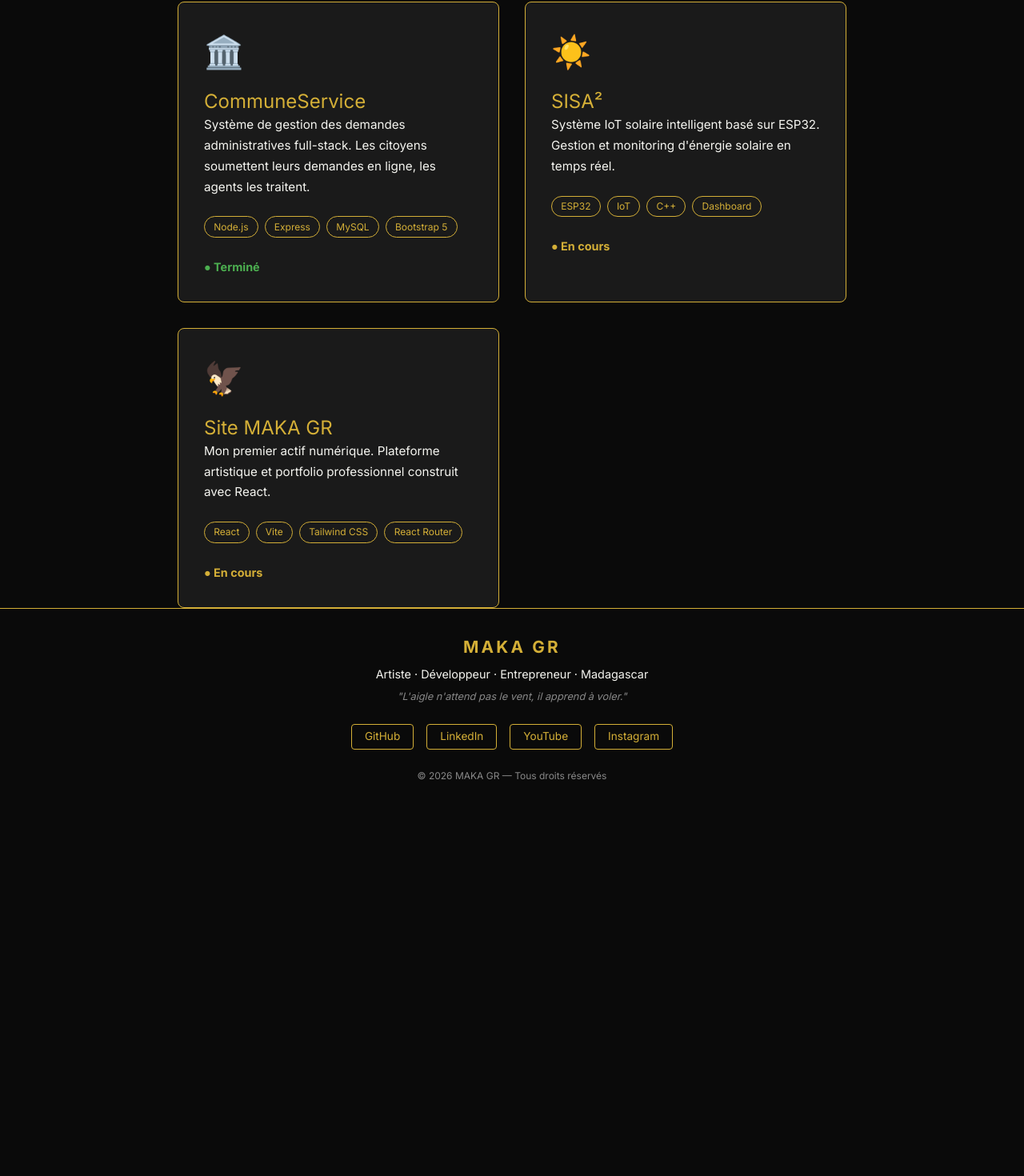
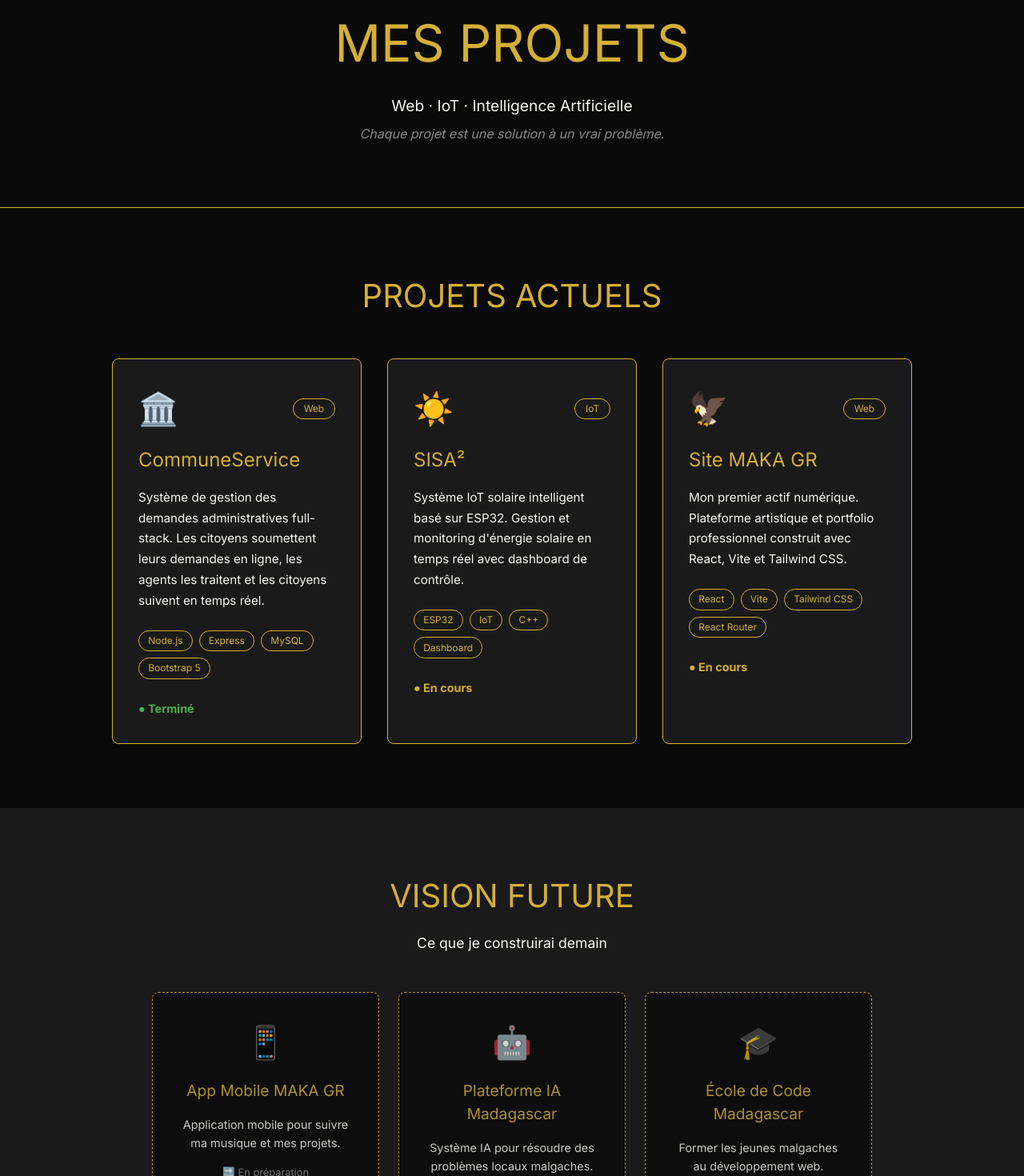
Before and after one commit to andrianasolofacrino-ops/maka-gr, a React (Vite) app: page /projects in a window 1280 px wide. Shown: the part 143-1613 px from the top of the page at 80% size. Before the commit the page ends 1154 px from the top, so only its background shows below. Built offline with nearby package versions, Linux system fonts and the light colour scheme.

Commit message:
Projects page complete - vision future MAKA GR

```diff
--- a/src/pages/Projects.jsx
+++ b/src/pages/Projects.jsx
@@ -2,47 +2,76 @@ function Projects() {
   const projets = [
     {
       nom: 'CommuneService',
-      description: 'Système de gestion des demandes administratives full-stack. Les citoyens soumettent leurs demandes en ligne, les agents les traitent.',
+      description: 'Système de gestion des demandes administratives full-stack. Les citoyens soumettent leurs demandes en ligne, les agents les traitent et les citoyens suivent en temps réel.',
       stack: ['Node.js', 'Express', 'MySQL', 'Bootstrap 5'],
       statut: 'Terminé',
-      emoji: '🏛️'
+      emoji: '🏛️',
+      categorie: 'Web'
     },
     {
       nom: 'SISA²',
-      description: "Système IoT solaire intelligent basé sur ESP32. Gestion et monitoring d'énergie solaire en temps réel.",
+      description: "Système IoT solaire intelligent basé sur ESP32. Gestion et monitoring d'énergie solaire en temps réel avec dashboard de contrôle.",
       stack: ['ESP32', 'IoT', 'C++', 'Dashboard'],
       statut: 'En cours',
-      emoji: '☀️'
+      emoji: '☀️',
+      categorie: 'IoT'
     },
     {
       nom: 'Site MAKA GR',
-      description: 'Mon premier actif numérique. Plateforme artistique et portfolio professionnel construit avec React.',
+      description: 'Mon premier actif numérique. Plateforme artistique et portfolio professionnel construit avec React, Vite et Tailwind CSS.',
       stack: ['React', 'Vite', 'Tailwind CSS', 'React Router'],
       statut: 'En cours',
-      emoji: '🦅'
+      emoji: '🦅',
+      categorie: 'Web'
     },
   ]
 
+  const futurs = [
+    { titre: 'App Mobile MAKA GR', description: 'Application mobile pour suivre ma musique et mes projets.', emoji: '📱' },
+    { titre: 'Plateforme IA Madagascar', description: 'Système IA pour résoudre des problèmes locaux malgaches.', emoji: '🤖' },
+    { titre: 'École de Code Madagascar', description: 'Former les jeunes malgaches au développement web.', emoji: '🎓' },
+  ]
+
   return (
-    <div className="bg-[#0A0A0A] min-h-screen py-16" style={{ display: 'flex', flexDirection: 'column', alignItems: 'center' }}>
+    <div style={{ backgroundColor: '#0A0A0A', minHeight: '100vh' }}>
 
-      <h1 className="text-[#D4AF37] text-5xl text-center mb-4">
+      {/* HERO */}
+      <div style={{ padding: '5rem 2rem', textAlign: 'center', borderBottom: '1px solid #D4AF37' }}>
+        <h1 style={{ color: '#D4AF37', fontSize: '4rem', marginBottom: '1rem' }}>
           MES PROJETS
         </h1>
-
-      <p className="text-[#F5F5F0] text-center text-lg mb-16">
+        <p style={{ color: '#F5F5F0', fontSize: '1.2rem', marginBottom: '0.5rem' }}>
           Web · IoT · Intelligence Artificielle
         </p>
+        <p style={{ color: '#888', fontSize: '1rem', fontStyle: 'italic' }}>
+          Chaque projet est une solution à un vrai problème.
+        </p>
+      </div>
 
-      <div style={{ maxWidth: '900px', width: '100%', padding: '0 2rem', display: 'grid', gridTemplateColumns: 'repeat(auto-fit, minmax(260px, 1fr))', gap: '2rem' }}>
-
+      {/* PROJETS ACTUELS */}
+      <div style={{ padding: '5rem 2rem' }}>
+        <h2 style={{ color: '#D4AF37', fontSize: '2.5rem', textAlign: 'center', marginBottom: '3rem' }}>
+          PROJETS ACTUELS
+        </h2>
+        <div style={{ maxWidth: '1000px', margin: '0 auto', display: 'grid', gridTemplateColumns: 'repeat(auto-fit, minmax(280px, 1fr))', gap: '2rem' }}>
           {projets.map((projet, index) => (
             <div key={index} style={{ backgroundColor: '#1A1A1A', border: '1px solid #D4AF37', borderRadius: '8px', padding: '2rem' }}>
-            <div style={{ fontSize: '2.5rem', marginBottom: '1rem' }}>{projet.emoji}</div>
-            <h2 className="text-[#D4AF37] text-2xl mb-3">{projet.nom}</h2>
+
+              <div style={{ display: 'flex', justifyContent: 'space-between', alignItems: 'center', marginBottom: '1rem' }}>
+                <span style={{ fontSize: '2.5rem' }}>{projet.emoji}</span>
+                <span style={{ color: '#D4AF37', border: '1px solid #D4AF37', padding: '0.2rem 0.8rem', borderRadius: '9999px', fontSize: '0.75rem' }}>
+                  {projet.categorie}
+                </span>
+              </div>
+
+              <h2 style={{ color: '#D4AF37', fontSize: '1.5rem', marginBottom: '1rem' }}>
+                {projet.nom}
+              </h2>
+
               <p style={{ color: '#F5F5F0', fontSize: '0.95rem', lineHeight: '1.7', marginBottom: '1.5rem' }}>
                 {projet.description}
               </p>
+
               <div style={{ display: 'flex', flexWrap: 'wrap', gap: '0.5rem', marginBottom: '1.5rem' }}>
                 {projet.stack.map((tech, i) => (
                   <span key={i} style={{ color: '#D4AF37', border: '1px solid #D4AF37', padding: '0.2rem 0.7rem', borderRadius: '9999px', fontSize: '0.75rem' }}>
@@ -50,13 +79,42 @@ function Projects() {
                   </span>
                 ))}
               </div>
+
               <span style={{ color: projet.statut === 'Terminé' ? '#4CAF50' : '#D4AF37', fontWeight: 'bold', fontSize: '0.9rem' }}>
                 ● {projet.statut}
               </span>
+
             </div>
           ))}
+        </div>
+      </div>
 
+      {/* PROJETS FUTURS */}
+      <div style={{ backgroundColor: '#1A1A1A', padding: '5rem 2rem' }}>
+        <h2 style={{ color: '#D4AF37', fontSize: '2.5rem', textAlign: 'center', marginBottom: '1rem' }}>
+          VISION FUTURE
+        </h2>
+        <p style={{ color: '#F5F5F0', textAlign: 'center', marginBottom: '3rem', fontSize: '1.1rem' }}>
+          Ce que je construirai demain
+        </p>
+        <div style={{ maxWidth: '900px', margin: '0 auto', display: 'grid', gridTemplateColumns: 'repeat(auto-fit, minmax(250px, 1fr))', gap: '1.5rem' }}>
+          {futurs.map((item, index) => (
+            <div key={index} style={{ backgroundColor: '#0A0A0A', border: '1px dashed #D4AF37', borderRadius: '8px', padding: '2rem', textAlign: 'center', opacity: 0.8 }}>
+              <div style={{ fontSize: '2.5rem', marginBottom: '1rem' }}>{item.emoji}</div>
+              <h3 style={{ color: '#D4AF37', fontSize: '1.2rem', marginBottom: '1rem' }}>
+                {item.titre}
+              </h3>
+              <p style={{ color: '#F5F5F0', fontSize: '0.9rem', lineHeight: '1.6' }}>
+                {item.description}
+              </p>
+              <p style={{ color: '#888', fontSize: '0.8rem', marginTop: '1rem' }}>
+                🔜 En préparation
+              </p>
             </div>
+          ))}
+        </div>
+      </div>
+
     </div>
   )
 }
```
Lines whose indentation alone changed are shown as unchanged.
